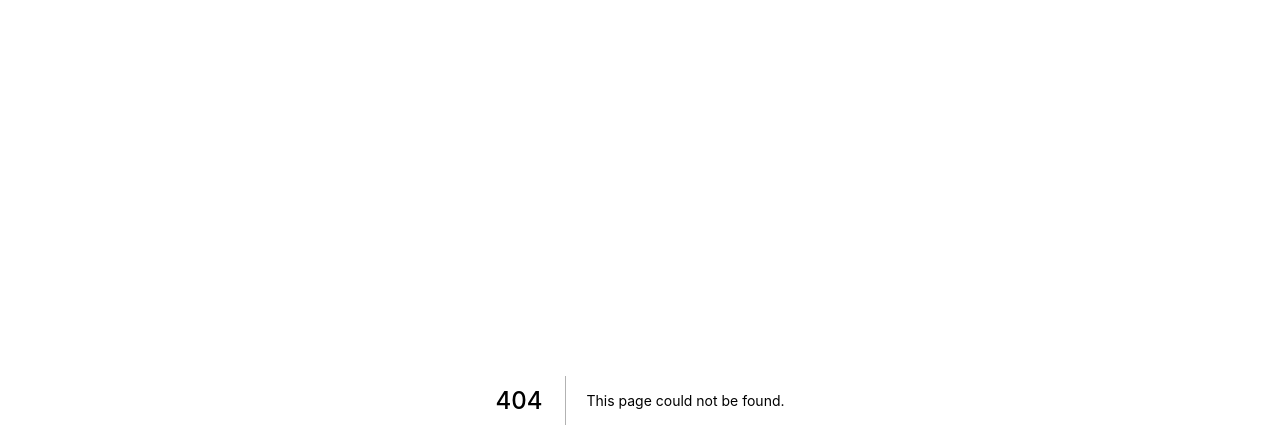
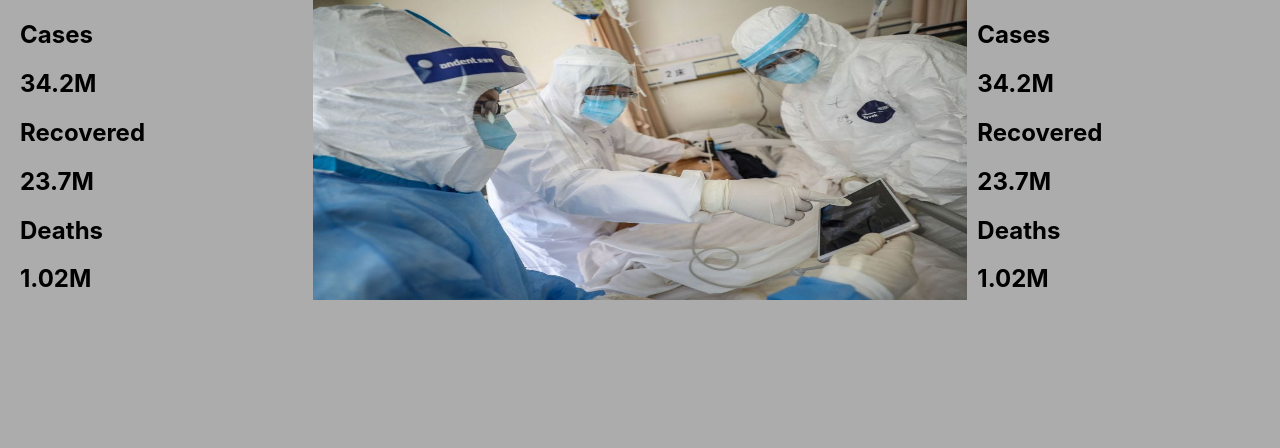
Before and after one commit to Jonathanferreras/PandemToday, a Next.js app: page /test/flex in a window 1280 px wide. Before the commit this address had no page. Shown: the top 448 px of the page. Built offline with nearby package versions, Linux system fonts and the light colour scheme.

Commit message:
Add changes to styling for flexbox for main content

```diff
--- a/src/components/MoreNews/MoreNews.module.css
+++ b/src/components/MoreNews/MoreNews.module.css
@@ -1,6 +1,8 @@
 .more-news{
     height: 434px;
     width: 390px;
+    flex: 20%
+
   }
 
   .heading{
--- a/src/pages/index.js
+++ b/src/pages/index.js
@@ -22,14 +22,14 @@ export default function Home () {
       </Head>
       <main className="flex-container">
         <div className="flex-content">
-          <div className="">
+          <div className="stat-area">
             <Stats />
           </div>
           <div className="main-area">
             <Headlines screenwidth={width} />
             <Tweets />
           </div>
-          <div className="">
+          <div className="morenews-area">
             <MoreNews />
           </div>
         </div>
--- /dev/null
+++ b/src/pages/test/flex.js
@@ -0,0 +1,68 @@
+/* eslint-disable react/react-in-jsx-scope */
+import React, { useState, useEffect } from 'react'
+import Link from 'next/link'
+import Head from 'next/head'
+import Card from '../../components/Card/Card'
+
+export default function flex () {
+  return (
+    <div className="flexbox">
+      <div className="side">
+        <Card>
+          <h2 className="card-title">Cases</h2>
+          <div className="card-stats-area">
+            <div className="green-arrow-down"></div>
+            <h1 className="case-numbers">34.2M</h1>
+          </div>
+        </Card>
+
+        <Card>
+          <h2 className="card-title">Recovered</h2>
+          <div className="card-stats-area">
+            <div className="green-arrow-up"></div>
+            <h1 className="case-numbers">23.7M</h1>
+          </div>
+        </Card>
+
+        <Card>
+          <h2 className="card-title">Deaths</h2>
+          <div className="card-stats-area">
+            <div className= "red-arrow-up"></div>
+            <h1 className="case-numbers">1.02M</h1>
+          </div>
+        </Card>
+      </div>
+
+      <div className="main">
+        <img className="imagesize" src='/mnews-cv19_2.jpg' />
+      </div>
+
+      <div className="side">
+        <Card>
+          <h2 className="card-title">Cases</h2>
+          <div className="card-stats-area">
+            <div className="green-arrow-down"></div>
+            <h1 className="case-numbers">34.2M</h1>
+          </div>
+        </Card>
+
+        <Card>
+          <h2 className="card-title">Recovered</h2>
+          <div className="card-stats-area">
+            <div className="green-arrow-up"></div>
+            <h1 className="case-numbers">23.7M</h1>
+          </div>
+        </Card>
+
+        <Card>
+          <h2 className="card-title">Deaths</h2>
+          <div className="card-stats-area">
+            <div className= "red-arrow-up"></div>
+            <h1 className="case-numbers">1.02M</h1>
+          </div>
+        </Card>
+      </div>
+
+    </div>
+  )
+}
--- a/src/styles/globals.css
+++ b/src/styles/globals.css
@@ -35,27 +35,29 @@ h1{
   justify-content: center;
 }
 
-
+/* Flexbox for main content */
 .flex-container{
   display: flex;
   justify-content: center;
   align-items: center;
+  flex-direction: row;
 }
 
 .flex-content{
   display: flex;
   justify-content: center;
+  flex-direction: row;
   width: 100%;
   max-width: 1319px;
   margin-top: 5px;
 }
 
-.main-area{
+/* .main-area{
   width: 675px;
   flex-direction: column;
   margin-left: 30px;
   margin-right: 30px;
-}
+} */
 
 .grey-arrow-down {
   width: 0;
@@ -191,12 +193,101 @@ h1{
   -moz-transform: rotate(315deg) translate(0, -30px);
   transform: rotate(315deg) translate(0, -30px);
 
-  -webkit-animation-delay:1.3s;
-  -moz-animation-delay:1.3s;
-  animation-delay:1.3s;
+  -webkit-animation-delay: 1.3s;
+  -moz-animation-delay: 1.3s;
+  animation-delay: 1.3s;
 }
 
-@media only screen and (max-width: 1200px) {
+
+.flexbox{
+  background-color: #ACACAC;
+  height: 100vh;
+  display: flex;
+  flex-direction: row;
+  flex-wrap: wrap;
+  padding: 0 20px;
+}
+
+
+.side {
+  flex: 20%;
+  background-color: #ACACAC;
+  height: 500px;
+}
+
+/* Main column */
+.main {
+  flex: 50%;
+  background-color: #ACACAC;
+  height: 500px;
+  margin: 0 10px;
+}
+
+.imagesize{
+  width: 100%;
+  height: 300px;
+}
+
+@media screen and (max-width: 800px) {
+  .flexbox, .navbar {
+    flex-direction: column;
+  }
+}
+
+
+/* new flex code */
+.flex-container{
+  min-width: 0;
+
+}
+
+.flex-content{
+  min-width: 0;
+  min-height: 0;
+  overflow: hidden;
+}
+
+.stat-area{
+  display: flex;
+  flex: 0 1 220px;
+  padding: 10px;
+  min-width: 0;
+  min-height: 0;
+  overflow: hidden;
+}
+
+.main-area{
+  flex: 0 1 675px;
+  max-width: 675px;
+  padding: 10px;
+  min-width: 0;
+  min-height: 0;
+  overflow: hidden;
+
+}
+
+.morenews-area{
+  flex: 0 1 424px;
+  padding: 10px;
+  min-width: 0;
+  min-height: 0;
+  overflow: hidden;
+
+}
+flex: 0 1 220px;
+424px
+
+
+
+
+
+
+
+
+
+
+
+/* @media only screen and (max-width: 1200px) {
   .flex-content{
     display: flex;
     justify-content: center;
@@ -208,7 +299,7 @@ h1{
   .main-area{
     width: 375px;
   }
-}
+} */
 
 @media only screen and (max-width: 768px) {
   .flex-content{
```
Also changed, not shown: src/components/Headlines/Headlines.module.css (+10 -6 lines), src/components/Stats/Stats.module.css (line endings or trailing spaces).
